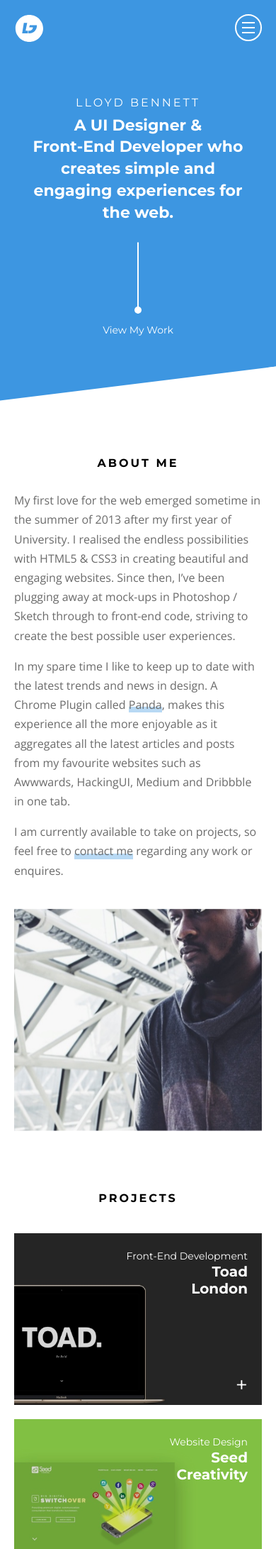
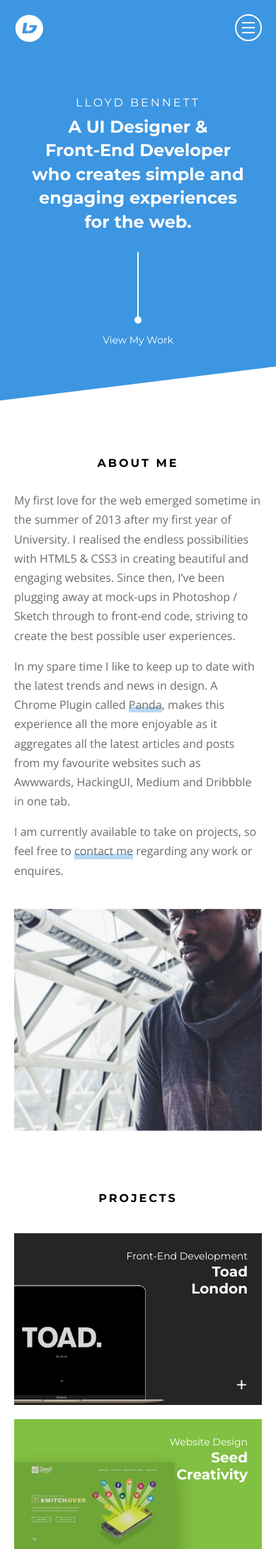
Before and after one commit to LloydBennett/lloydbennett.github.io, a Jekyll site: the page built from index.html, in a window 390 px wide. Shown: the top 2183 px of the page at 71% size. Built offline with Jekyll 4.4.1, drawn with Linux system fonts in a browser that asks for light colours; nearby versions of some CDN libraries.

Commit message:
got rid of preloader and changed font sizes in mobile menu and header

```diff
--- a/_sass/base/_typography.scss
+++ b/_sass/base/_typography.scss
@@ -10,8 +10,11 @@
 h1 {
     line-height: 1.4;
     font-weight: 700;
-    font-size: 1.375em; //22px
+    font-size: 1.4em; //22px
 
+    @media screen and (min-width: 331px) and (max-width: 599px) {
+        font-size: 1.5em;
+    }
 
     @media screen and (min-width: 600px) and (max-width: 767px) {
         font-size: 1.6em;
--- a/_sass/modules/_manifest.scss
+++ b/_sass/modules/_manifest.scss
@@ -9,6 +9,5 @@
         "casestudy",
         "contact",
         "animations",
-        "masonry",
-        "preloader"
+        "masonry"
 ;
--- a/_sass/modules/_nav.scss
+++ b/_sass/modules/_nav.scss
@@ -130,9 +130,9 @@
 
 		.list-link {
 			position: relative;
-			padding: 20px;
+			padding: 15px;
 			text-align: center;
-			font-size: 2em; //32
+			font-size: 3em;
 			font-family: $display-font-family;
 			opacity: 0;
 			transform: translateY(30px);
@@ -140,6 +140,7 @@
 
 			@media screen and (min-width: 768px) {
 				font-size: 4em; // 64
+				padding: 20px;
 			}
 			&:after {
 				@media screen and (min-width: 768px) {
--- a/_sass/modules/_preloader.scss
+++ /dev/null
@@ -1,52 +0,0 @@
-#load-container {
-  position: fixed;
-  display: none;
-  text-align: center;
-  top: 50%;
-  transform: translateY(-50%);
-  left: 0;
-  right: 0;
-  opacity: 0;
-  transition: 300ms ease;
-
-  &.fadeIn{
-    opacity: 1!important;
-    transition: 800ms ease;
-    display: inline-block;
-  }
-}
-.loader,
-.loader:before,
-.loader:after {
-  background: $brand-accent--color;
-  -webkit-animation: load1 1s infinite ease-in-out;
-  animation: load1 1s infinite ease-in-out;
-  width: 0.8em;
-  height: 3em;
-}
-.loader:before,
-.loader:after {
-  position: absolute;
-  top: 0;
-  content: '';
-}
-.loader:before {
-  left: -1.5em;
-  -webkit-animation-delay: -0.32s;
-  animation-delay: -0.32s;
-}
-.loader {
-  color: $brand-accent--color;
-  text-indent: -9999em;
-  margin: 88px auto;
-  position: relative;
-  font-size: 11px;
-  -webkit-transform: translateZ(0);
-  -ms-transform: translateZ(0);
-  transform: translateZ(0);
-  -webkit-animation-delay: -0.16s;
-  animation-delay: -0.16s;
-}
-.loader:after {
-  left: 1.5em;
-}
--- a/js/script.js
+++ b/js/script.js
@@ -74,7 +74,6 @@
 
 
 		$('.wrapper').addClass('fadeOut');
-		$('#load-container').addClass('fadeIn');
 
 
 		setTimeout(function(){
@@ -85,14 +84,13 @@
 		      	$('.wrapper').html(section).removeClass('fadeOut');
 		      	//...
 
-		      	$('#load-container').removeClass('fadeIn');
 
 				if(pageURL != window.location){
 					window.history.pushState({path:pageURL},'',pageURL);
 				}
 			});
 
-		},3000);
+		},1000);
 
 
 
```
